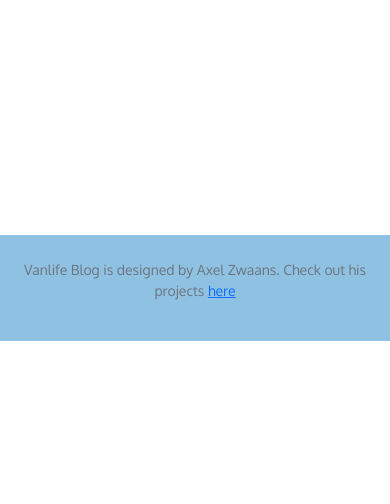
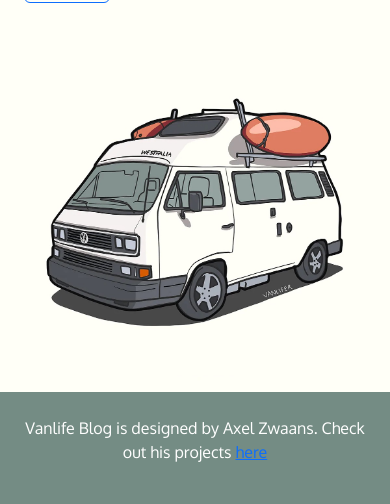
Before and after one commit to axelzwaans/do-it, a Flask app: page /register in a window 390 px wide. Shown: the part 503-1007 px from the top of the page. Before the commit the page ends 844 px from the top, so only its background shows below. Run offline with Flask 2, Linux system fonts and the light colour scheme; some libraries are stand-ins or nearby versions.

Commit message:
Edit styling

```diff
--- a/vanlife_blog/static/css/style.css
+++ b/vanlife_blog/static/css/style.css
@@ -17,19 +17,31 @@ main {
 }
 
 nav {
-    background-color: #8FC1E3;
+    background-color: #748c84;
+}
+
+.login-page {
+    background-color: #fffff7;
+}
+
+.register-page {
+    background-color: #fffff7;
 }
 
 img {
     width:auto;
     height:auto;
     max-width:100%;
-    max-height:90%;
+    max-height: 80vh;
 }
 
 footer {
-    background-color: #8FC1E3;
+    background-color: #748c84;
     margin-top: auto;
+}
+
+footer p {
+    color: white;
 }
 
 @media screen and (max-width: 900px) {
--- a/vanlife_blog/templates/base.html
+++ b/vanlife_blog/templates/base.html
@@ -71,7 +71,7 @@
     <!-- Footer -->
     <footer>
         <div class="container py-4 justify-content-around">
-            <p class="small text-muted" align="center">Vanlife Blog is designed by Axel Zwaans. Check out his projects
+            <p align="center">Vanlife Blog is designed by Axel Zwaans. Check out his projects
                 <a href="">here</a></p>
         </div>
     </footer>
--- a/vanlife_blog/templates/register.html
+++ b/vanlife_blog/templates/register.html
@@ -1,16 +1,16 @@
 {% extends "base.html" %}
-{% block title %}Home{% endblock %}
+{% block title %}Register{% endblock %}
 
 {% block content %}
 
-<div class="container-md">
-    <div class="row align-items-center">
-        <div class="col d-grid gap-3">
-            <h3 class="center">Register</h3>
+
+<div class="d-md-flex main align-items-center justify-content-around register-page">
+    <div class="col-6 d-grid gap-3 px-4 pt-4">
+        <h3 class="center">Register</h3>
             <form class="col-6 row g-3" method="POST">
                 <div class="col-md-12">
                     <label for="username">Username</label>
-                    <input type="text" class="form-control" name="username" id="username">
+                    <input type="text" class="form-control" name="username" id="username" placeholder="Select a username">
                 </div>
                 <div class="col-12">
                     <label for="email">Email</label>
@@ -30,12 +30,9 @@
                     <button type="submit" class="btn btn-outline-primary">Register</button>
                 </div>
             </form>
-        </div>
-        <div class="col">
-            <div>
-                <img src="../static/images/vanlife_1.jpg" alt="vanlife">
-            </div>
-        </div>
+    </div>
+    <div>
+        <img src="../static/images/vanlife_illustration_01.jpg" alt="">
     </div>
 </div>
 
```
Also changed, not shown: vanlife_blog/templates/home.html (+6 -2 lines), vanlife_blog/templates/login.html (+6 -10 lines), vanlife_blog/static/images/vanlife_illustration_02.jpg, vanlife_blog/static/images/vanlife_illustration_03.jpg.
